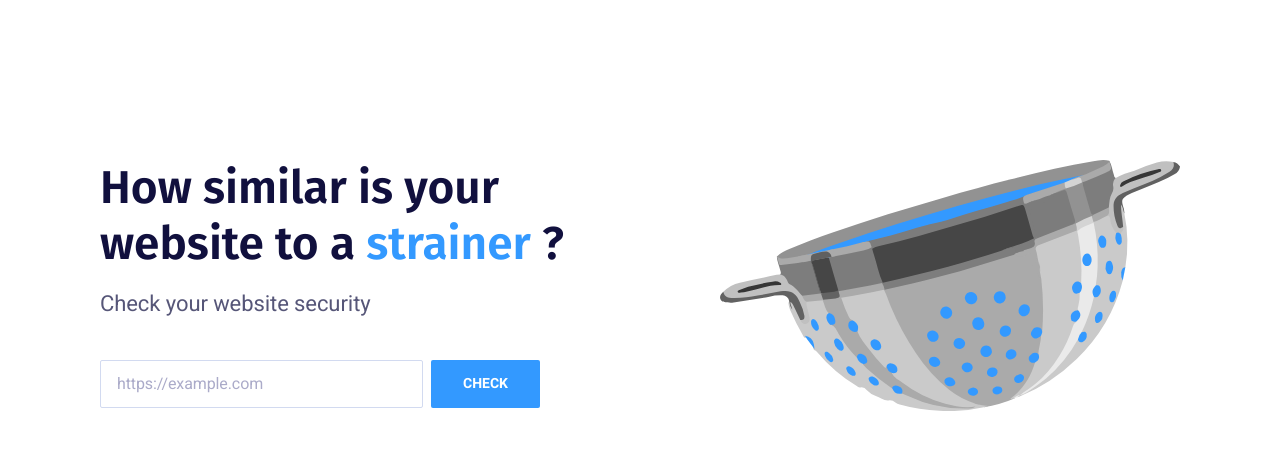
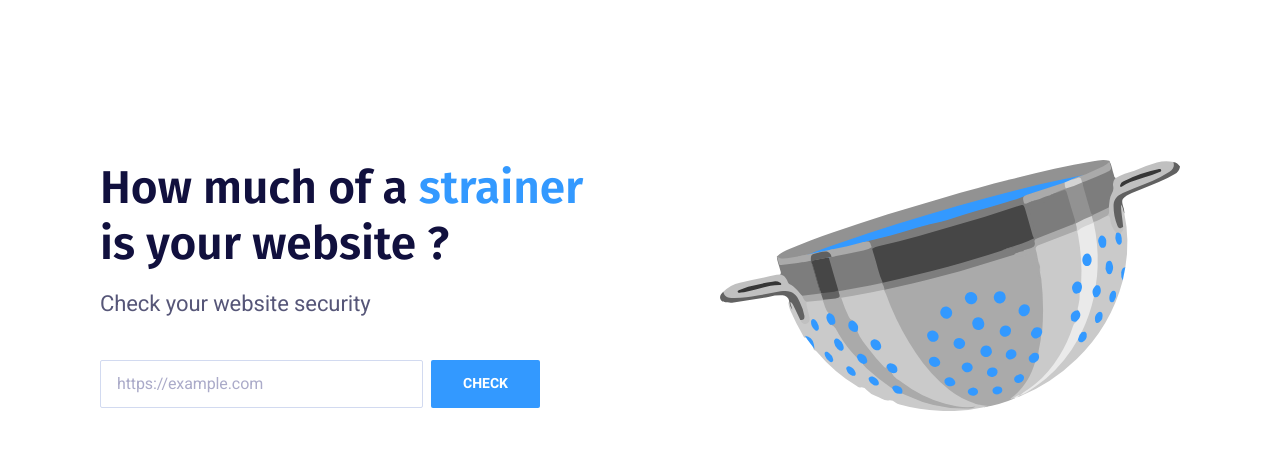
Before and after one commit to clement-avenel/strainr, a Flask app: page / in a window 1280 px wide. Shown: the part 75-543 px from the top of the page. Run offline with Flask 2, Linux system fonts and the light colour scheme.

Commit message:
Catchline changes

```diff
--- a/templates/pages/Home.html
+++ b/templates/pages/Home.html
@@ -4,7 +4,7 @@
     <meta charset="utf-8">
     <meta http-equiv="X-UA-Compatible" content="IE=edge">
     <meta name="viewport" content="width=device-width, initial-scale=1">
-    <title>How similar is your website to a strainer ? | Strainr</title>
+    <title>How much of a strainer is your website ? | Strainr</title>
     <link href="https://fonts.googleapis.com/css?family=Heebo:400,500,700|Fira+Sans:600" rel="stylesheet">
     <link rel="stylesheet" href="../../static/css/main.css">
     <link rel="shortcut icon" href="../../static/assets/favicon.ico" />
@@ -37,7 +37,7 @@
        <div class="container">
            <div class="hero-inner">
 						<div class="hero-copy">
-       <h1 class="hero-title mt-0">How similar is your <br> website to a <span class="text-primary">strainer</span> ?</h1>
+       <h1 class="hero-title mt-0">How much of a <span class="text-primary">strainer</span> is your website ?</h1>
        <p class="hero-paragraph">Check your website security</p>
 							<form action="/" method="POST" class="hero-form field field-grouped">
 								<div class="control control-expanded">
--- a/templates/pages/Report.html
+++ b/templates/pages/Report.html
@@ -3,7 +3,7 @@
   <head>
    <meta charset="utf-8">
    <meta name="viewport" content="width=device-width, initial-scale=1, shrink-to-fit=no">
-   <meta name="description" content="How similar is your website to a strainer ?"/>
+   <meta name="description" content="How much of a strainer is your website ?"/>
    <link rel="stylesheet" href="https://unpkg.com/@tabler/core@latest/dist/css/tabler.min.css">
 
    <script src="https://code.jquery.com/jquery-3.5.1.slim.min.js" integrity="sha384-DfXdz2htPH0lsSSs5nCTpuj/zy4C+OGpamoFVy38MVBnE+IbbVYUew+OrCXaRkfj" crossorigin="anonymous"></script>
```
Also changed, not shown: README.md.
